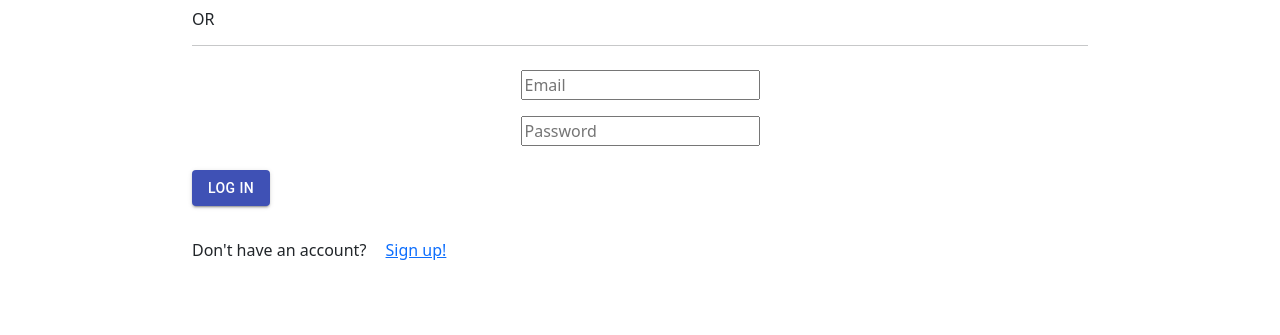
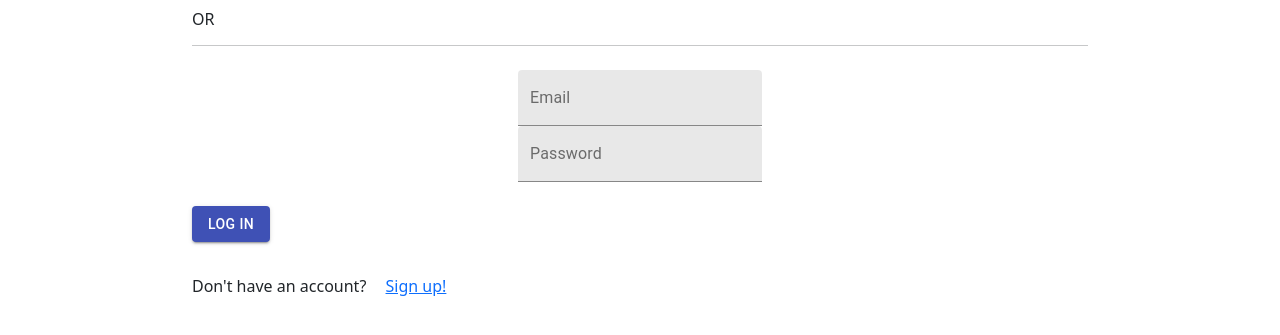
Before and after one commit to bakeswitch/BakeSwitch, a React (Create React App) app: page /log-in in a window 1280 px wide. Shown: the part 219-554 px from the top of the page. Built offline with nearby package versions, Linux system fonts and the light colour scheme.

Commit message:
Modify log in input fields

```diff
--- a/src/components/LogInBox/LogInBox.jsx
+++ b/src/components/LogInBox/LogInBox.jsx
@@ -1,6 +1,6 @@
 import React, { useState } from "react";
 import styles from "./LogInBox.module.css";
-import { Button } from "@material-ui/core";
+import { Button, TextField } from "@material-ui/core";
 import GoogleButton from "react-google-button";
 
 function LogInBox(props) {
@@ -35,21 +35,21 @@ function LogInBox(props) {
 			<hr />
 			<form>
 				<div className={styles.inputBox}>
-					<input
+					<TextField
 						name="email"
 						type="email"
-						placeholder="Email"
 						onChange={handleChange}
 						value={loginInput.email}
-						className={styles.inputText}
+						label="Email"
+						variant="filled"
 					/>
-					<input
+					<TextField
 						name="password"
 						type="password"
-						placeholder="Password"
 						onChange={handleChange}
 						value={loginInput.password}
-						className={styles.inputText}
+						label="Password"
+						variant="filled"
 					/>
 				</div>
 				<Button variant="contained" color="primary" onClick={submitChange}>
--- a/src/components/LogInBox/LogInBox.module.css
+++ b/src/components/LogInBox/LogInBox.module.css
@@ -2,16 +2,6 @@
 	margin: auto;
 	width: 70%;
 	padding-top: 4rem;
-}
-
-.inputBox {
-	margin: 1.5rem;
-}
-
-.inputText {
-	display: flex;
-	margin: auto;
-	margin-top: 1rem;
 }
 
 .googleLogIn {
@@ -20,11 +10,18 @@
 	margin: 1.5rem;
 }
 
+.inputBox {
+	display: flex;
+	flex-direction: column;
+	align-items: center;
+	margin: 1.5rem;
+}
+
 .signUp {
 	margin-top: 2rem;
 }
 
 .signUp h6 {
-	display: inline-block;
+	display: inline;
 	margin-right: 1.2rem;
 }
```
